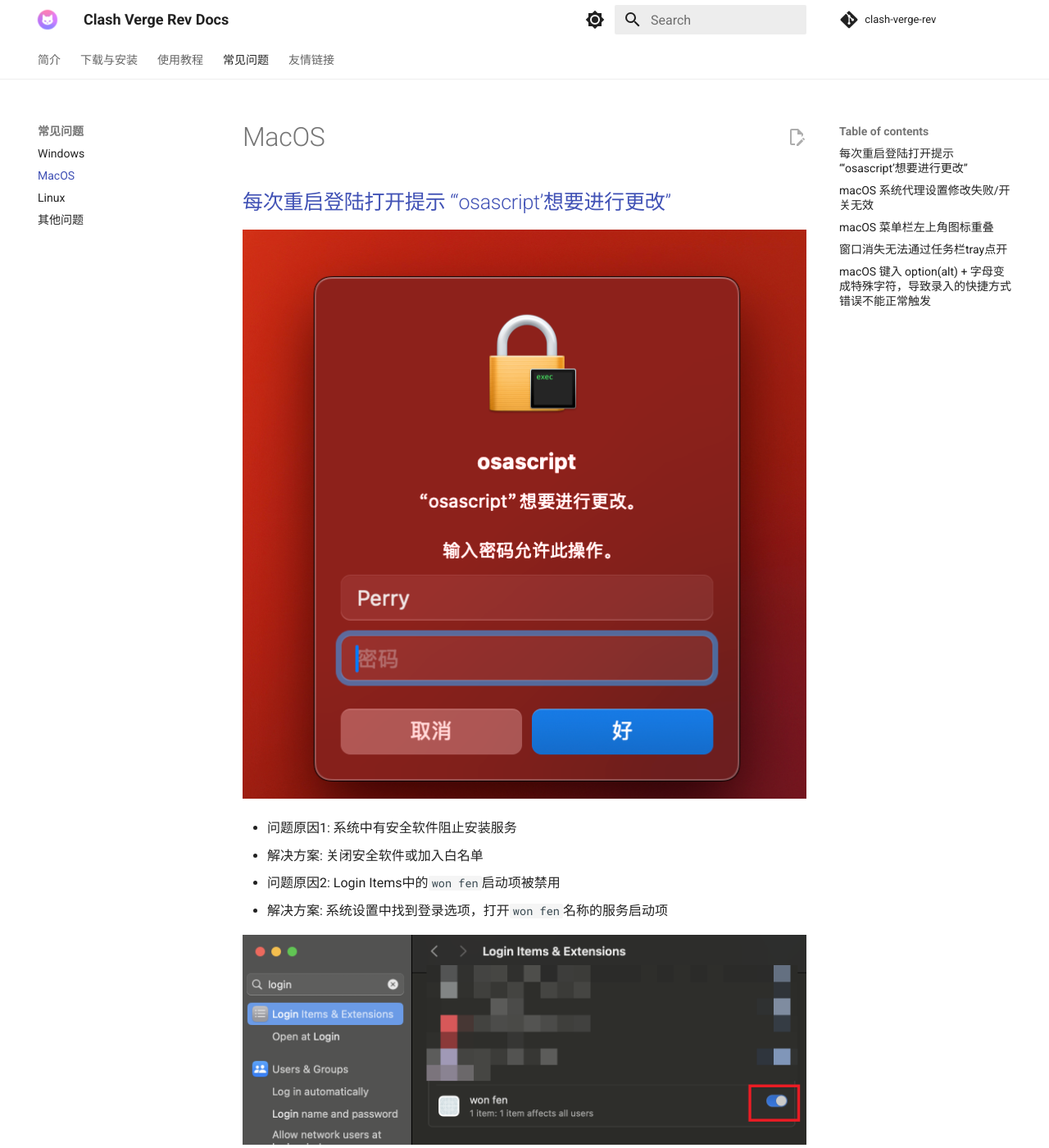
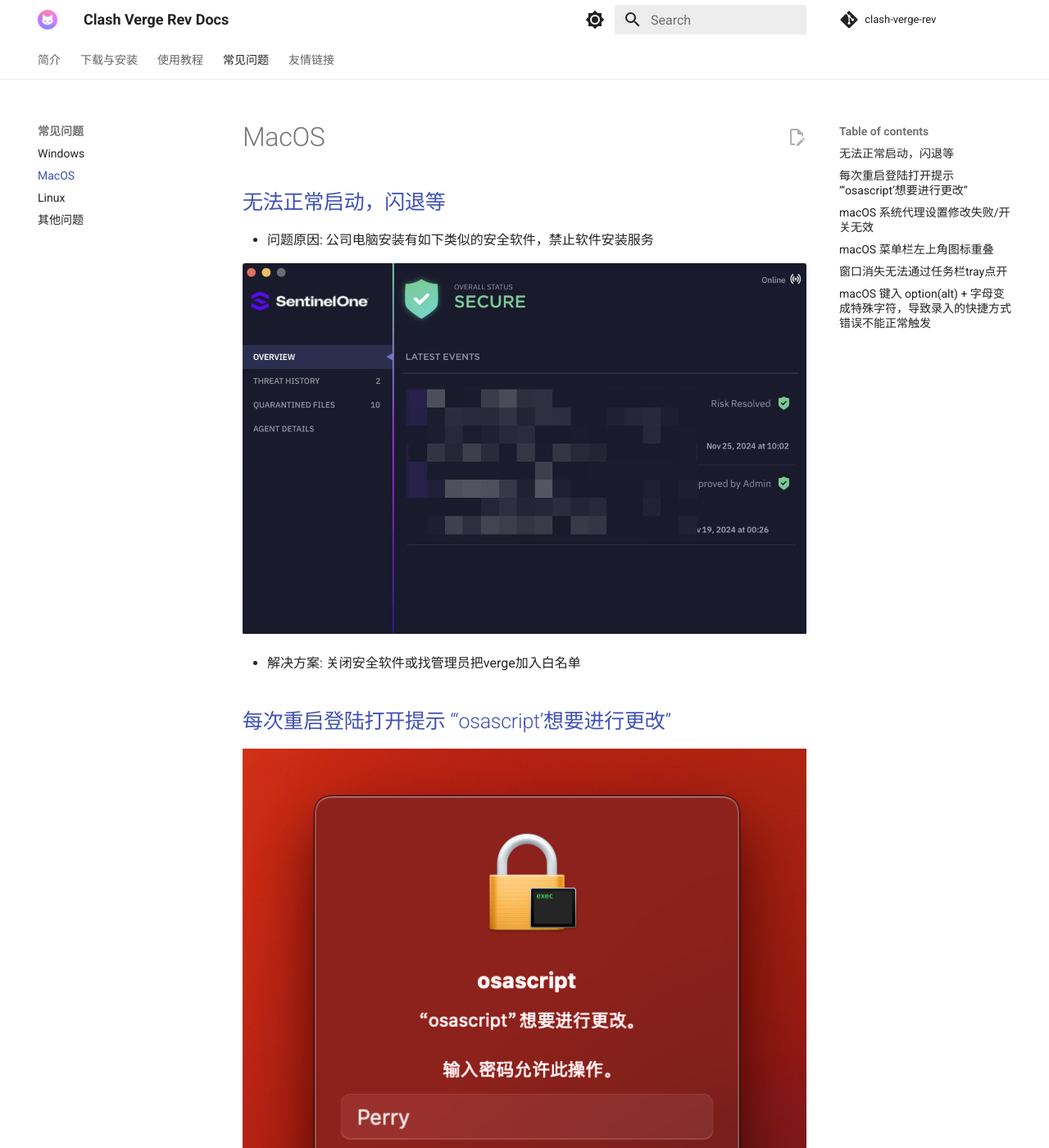
Before and after one commit to clash-verge-rev/clash-verge-rev.github.io, an MkDocs documentation site: the page built from docs/faq/macos.md, in a window 1280 px wide and 1400 px high. Shown: the whole window at 82% size. Built offline with MkDocs 1.6.1 and Material for MkDocs 9.7.7, drawn with Linux system fonts in a browser that asks for light colours; comment, search, counter and statistics services are not loaded.

Commit message:
update mac faq

```diff
--- a/docs/faq/macos.md
+++ b/docs/faq/macos.md
@@ -1,14 +1,19 @@
+## 无法正常启动，闪退等
+
+- 问题原因: 公司电脑安装有如下类似的安全软件，禁止软件安装服务
+
+![Mac安全软件禁止安装verge服务](../assets/faq/macos/mac_safety_app.png)
+
+- 解决方案: 关闭安全软件或找管理员把verge加入白名单
+
 ## 每次重启登陆打开提示 “‘osascript’想要进行更改”
 
 ![‘osascript’想要进行更改](../assets/faq/macos/mac_osascript.png)
 
-- 问题原因1: 系统中有安全软件阻止安装服务
-- 解决方案: 关闭安全软件或加入白名单
-
-- 问题原因2: Login Items中的`won fen`启动项被禁用
+- 问题原因: Login Items中的`won fen`启动项被禁用
 - 解决方案: 系统设置中找到登录选项，打开`won fen`名称的服务启动项
 
-![‘osascript’想要进行更改](../assets/faq/macos/mac_login_item.png)
+![打开Login Items中的`won fen`名称的服务启动项](../assets/faq/macos/mac_login_item.png)
 
 ## macOS 系统代理设置修改失败/开关无效
 
```
Also changed, not shown: docs/assets/faq/macos/mac_safety_app.png (added).
